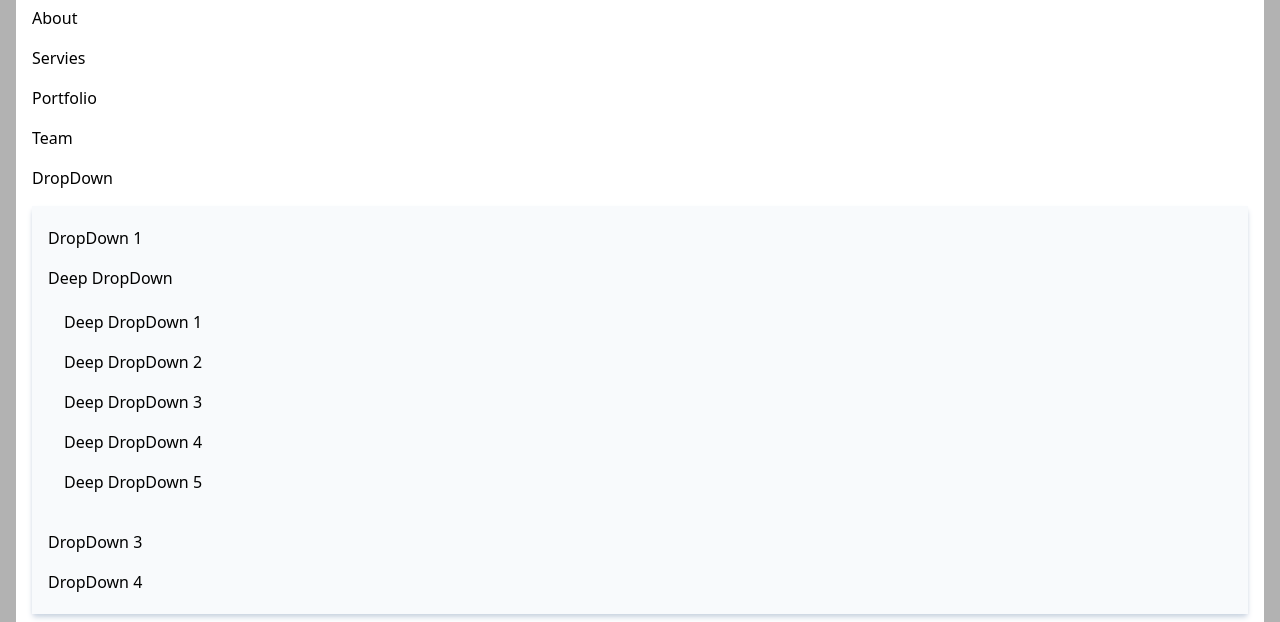
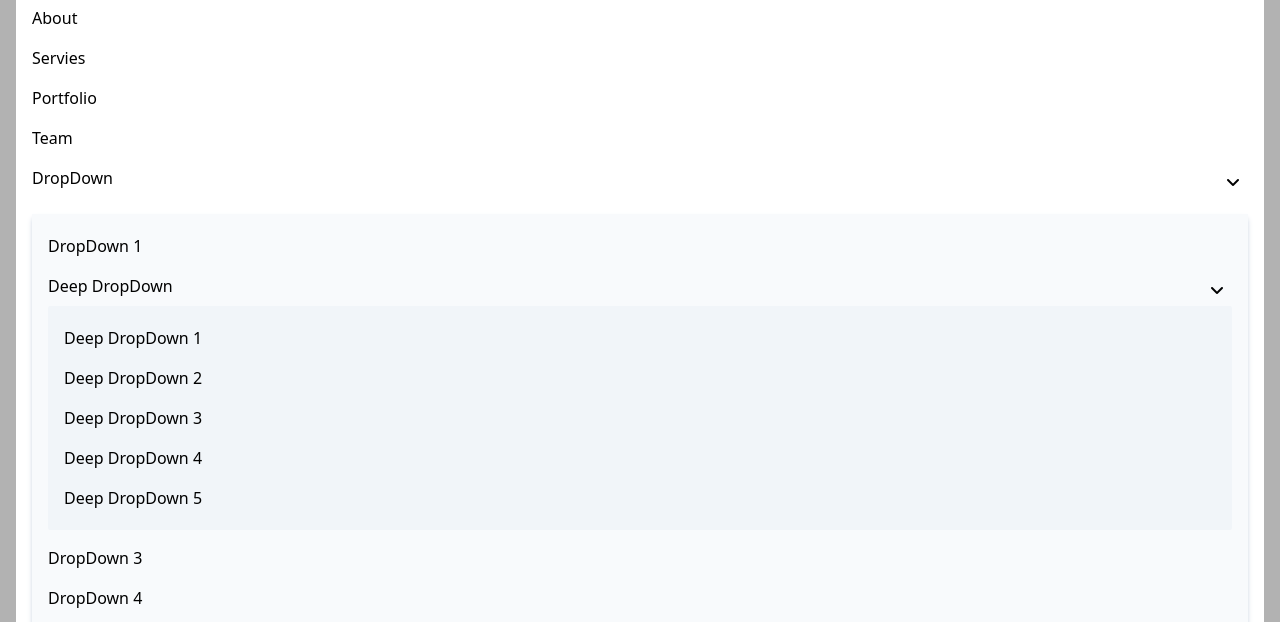
Before and after one commit to Arunkumar032024/landing-page-using-tailwind, a website built with Vite: page index.html in a window 1280 px wide. Both pictures are taken after a click on the icon 1253 px from the left and 72 px from the top of the page. Shown: the part 110-732 px from the top of the page. Built offline with nearby package versions, Linux system fonts and the light colour scheme.

Commit message:
Add dropdown icon

```diff
--- a/index.html
+++ b/index.html
@@ -39,12 +39,12 @@
                     <li class="mb-4"><a class="font-medium hover:text-red-500 transition-colors" href="#portfolio">Portfolio</a></li>
                     <li class="mb-4"><a class="font-medium hover:text-red-500 transition-colors" href="#team">Team</a></li>
                     <li class="mb-4">
-                        <a class="font-medium hover:text-red-500 transition-colors" href="#">DropDown</a>
-                        <ul class="shadow-md mt-4 shadow-slate-300 ps-4 py-1 bg-slate-50">
+                        <p class="flex justify-between hover:text-red-500"><span class="font-medium hover:text-red-500 transition-colors" href="#">DropDown</span> <i class="fa-solid fa-angle-down p-2 hover:bg-red-300 hover:text-black rounded-full cursor-pointer"></i></p>
+                        <ul class="shadow-md mt-4 shadow-slate-300 px-4 py-1 bg-slate-50">
                             <li class="my-4"><a class="font-medium hover:text-red-500 transition-colors" href="#">DropDown 1</a></li>
                             <li class="mb-4">
-                                <a class="font-medium hover:text-red-500 transition-colors" href="#">Deep DropDown</a>
-                                <ul class="ps-4 py-1">
+                                <p class="flex justify-between hover:text-red-500"><span class="font-medium hover:text-red-500 transition-colors" href="#">Deep DropDown</span> <i class="fa-solid fa-angle-down p-2 hover:bg-red-300 hover:text-black rounded-full cursor-pointer"></i></p>
+                                <ul class="ps-4 py-1 bg-slate-100 rounded-sm">
                                     <li class="my-4"><a class="font-medium hover:text-red-500 transition-colors" href="#">Deep DropDown 1</a></li>
                                     <li class="mb-4"><a class="font-medium hover:text-red-500 transition-colors" href="#">Deep DropDown 2</a></li>
                                     <li class="mb-4"><a class="font-medium hover:text-red-500 transition-colors" href="#">Deep DropDown 3</a></li>
```
Also changed, not shown: assets/dist/output.css.
